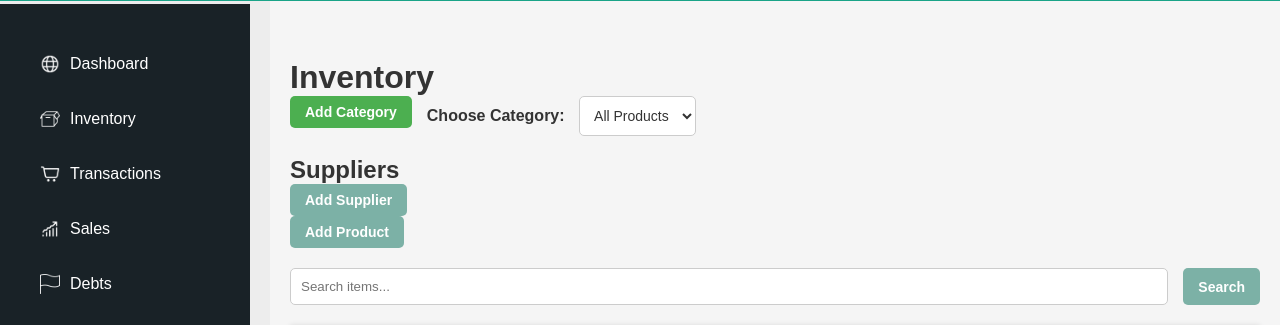
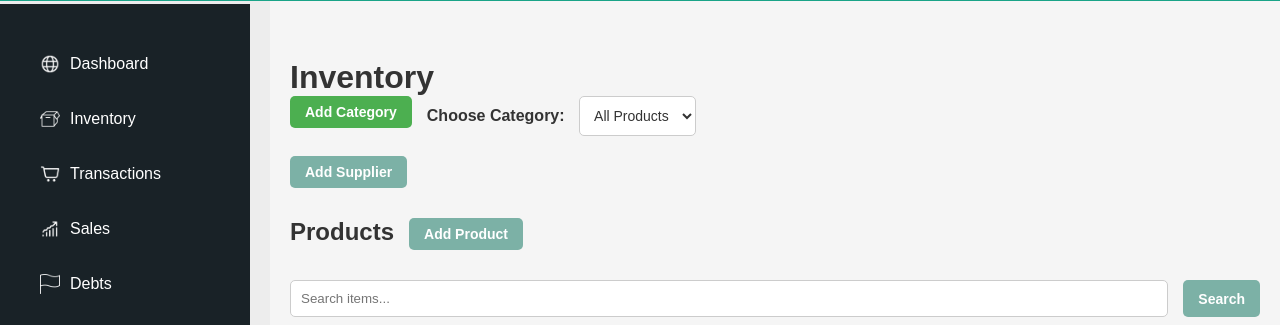
Before and after one commit to katheyismey/MommyGraceIMS, a Django app: page /inventory/ in a window 1280 px wide. Shown: the part 61-386 px from the top of the page. Run offline with Django 5.2, Linux system fonts and the light colour scheme; data that the repository does not hold is empty.

Commit message:
Improved the design of Inventory List page

```diff
--- a/MG_IMS/IMS_Project/ProductManagement_APP/models.py
+++ b/MG_IMS/IMS_Project/ProductManagement_APP/models.py
@@ -18,7 +18,7 @@ class Product(models.Model):
         return self.product_name
 
 class Supplier(models.Model):
-    supplier_name = models.CharField(max_length=255)
+    supplier_name = models.CharField(max_length=255, unique=True)
     contact_details = models.TextField(blank=True, null=True)
 
     def __str__(self):
@@ -30,7 +30,7 @@ class ProductVersion(models.Model):
     buying_price = models.DecimalField(max_digits=10, decimal_places=2)
     selling_price = models.DecimalField(max_digits=10, decimal_places=2)
     product_quantity = models.IntegerField()  # This tracks stock quantity for each product version
-    batch_id = models.CharField(max_length=50, unique=True)  # Unique batch ID for FIFO tracking
+    batch_id = models.CharField(max_length=50)  # Unique batch ID for FIFO tracking
     date_added = models.DateTimeField(auto_now_add=True)  # Timestamp for FIFO logic
 
     def __str__(self):
--- a/MG_IMS/IMS_Project/ProductManagement_APP/static/inventory/inventory.css
+++ b/MG_IMS/IMS_Project/ProductManagement_APP/static/inventory/inventory.css
@@ -139,7 +139,12 @@ label {
 }
 
 .product-table tr:hover {
-    background-color: #baf5e9;
+    background-color: #92f0dd;
+}
+
+/* Differentiated Row Styling */
+.product-row {
+    background-color: #97c9bf; /* Light green for product rows */
 }
 
 /* Low Stock Highlight */
@@ -154,7 +159,7 @@ label {
     background-color: #e6f7f4;
     font-weight: bold;
     text-align: center;
-    color: #056e59;
+    color: #078f74;
 }
 
 /* Product Version Row Styling */
@@ -233,6 +238,15 @@ label {
     color: #fff;
 }
 
+.supplier-actions {
+    margin-bottom: 20px; /* Adds space below the supplier section */
+}
+
+.add-supplier,
+.add-product {
+    margin-bottom: 10px; /* Adds space around buttons */
+}
+
 /* Responsive Design */
 @media (max-width: 768px) {
     .content {
--- a/MG_IMS/IMS_Project/ProductManagement_APP/templates/inventory/inventory_list.html
+++ b/MG_IMS/IMS_Project/ProductManagement_APP/templates/inventory/inventory_list.html
@@ -39,7 +39,6 @@
 
     <!-- Supplier Management Section -->
     <div class="supplier-actions">
-        <h2>Suppliers</h2>
         <form action="{% url 'ProductManagement_APP:add_supplier' %}" method="get">
             <button type="submit" class="button add-supplier">Add Supplier</button>
         </form>
@@ -47,6 +46,7 @@
 
     <!-- Product Management Buttons -->
     <div class="product-actions">
+        <h2>Products</h2>
         <form action="{% url 'ProductManagement_APP:add_product' %}" method="get">
             <button type="submit" class="button add-product">Add Product</button>
         </form>
```
Also changed, not shown: MG_IMS/IMS_Project/ProductManagement_APP/migrations/0002_alter_productversion_batch_id_and_more.py (added).
